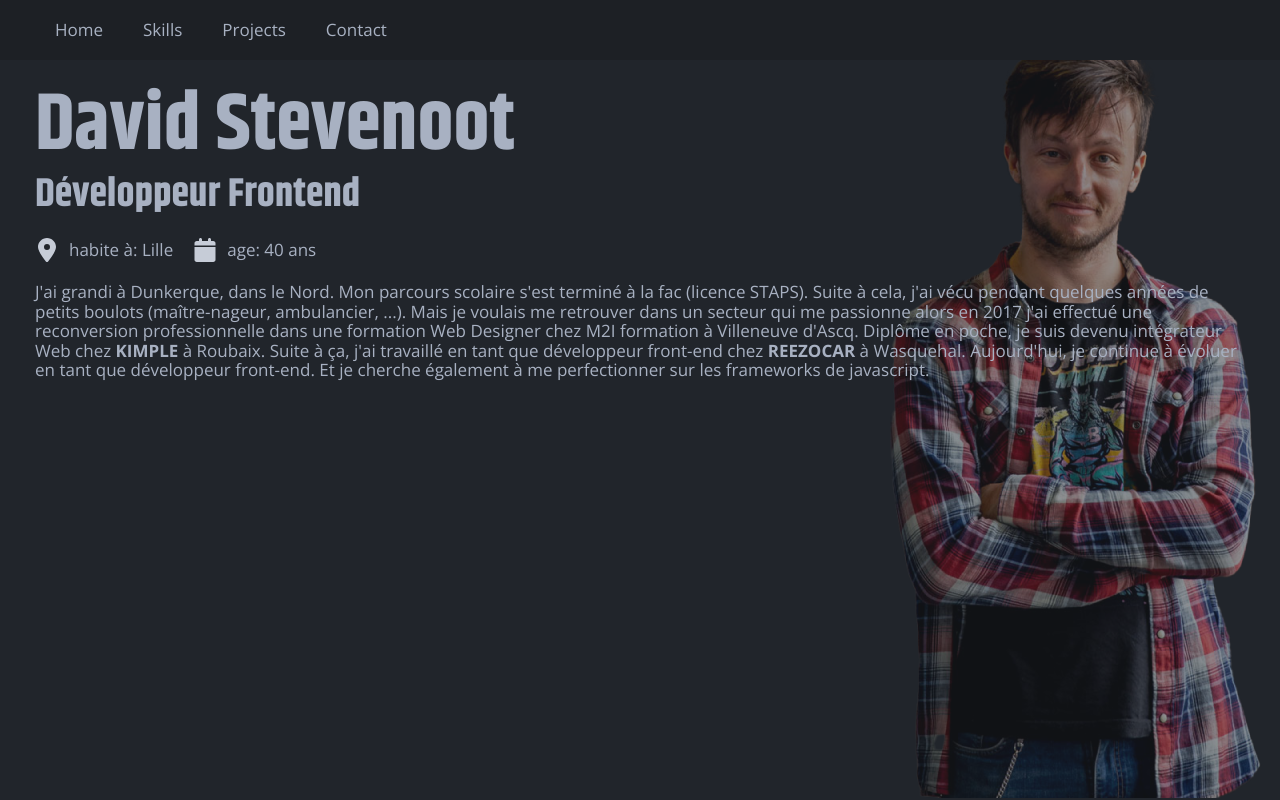
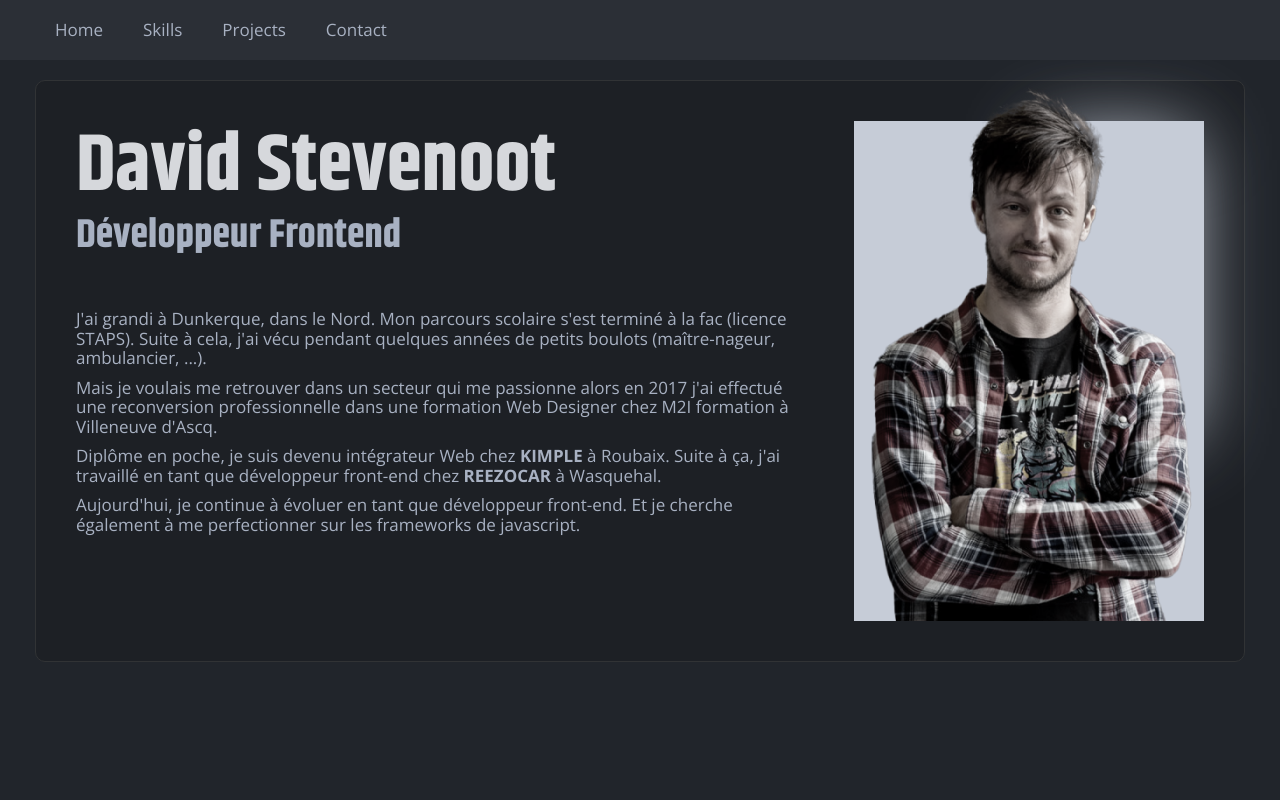
Before and after one commit to Evil-dave-dev/react-portfolio, a Next.js app: page /HomePage in a window 1280 px wide. Built offline with nearby package versions, Linux system fonts and the light colour scheme.

Commit message:
update layout homepage

```diff
--- a/pages/ContactPage.js
+++ b/pages/ContactPage.js
@@ -38,7 +38,7 @@ function ContactPage() {
     <>
       <Navbar />
       <main className={styles.main}>
-        <h2 style={{ marginBottom: "4rem" }}>Contact</h2>
+        <h2 className={styles.highlight}>Contact</h2>
         <div className={styles.container}>
           <div className={styles.container_form}>
             <strong>vous pouvez nous envoyer un message ici</strong>
--- a/pages/HomePage.js
+++ b/pages/HomePage.js
@@ -1,8 +1,4 @@
 import Navbar from "../components/Navbar";
-import Image from "next/image";
-import davidlarge from "../src/assets/davidlarge.png";
-import { FontAwesomeIcon } from "@fortawesome/react-fontawesome";
-import { faCalendar, faLocationDot } from "@fortawesome/free-solid-svg-icons";
 import styles from "../styles/pages/_homepage.module.scss";
 
 function HomePage() {
@@ -10,36 +6,43 @@ function HomePage() {
     <>
       <Navbar />
       <main className={styles.main}>
-        <div className={styles.title}>
-          <h1 className={styles.highlight}>David Stevenoot</h1>
-          <h3>Développeur Frontend</h3>
-        </div>
-        <div className={styles.infos}>
-          <div className={styles.info}>
-            <FontAwesomeIcon icon={faLocationDot} className={styles.icon} />
-            <p>habite à: Lille</p>
+        <div className={styles.content}>
+          <div className={styles.text}>
+            <section className={styles.title}>
+              <h1 className={styles.highlight}>David Stevenoot</h1>
+              <h3>Développeur Frontend</h3>
+            </section>
+            <section className={styles.presentation}>
+              <p className={styles.section}>
+                J'ai grandi à Dunkerque, dans le Nord. Mon parcours scolaire
+                s'est terminé à la fac (licence STAPS). Suite à cela, j'ai vécu
+                pendant quelques années de petits boulots (maître-nageur,
+                ambulancier, ...).
+              </p>
+              <p className={styles.section}>
+                Mais je voulais me retrouver dans un secteur qui me passionne
+                alors en 2017 j'ai effectué une reconversion professionnelle
+                dans une formation Web Designer chez M2I formation à Villeneuve
+                d'Ascq.
+              </p>
+              <p className={styles.section}>
+                {" "}
+                Diplôme en poche, je suis devenu intégrateur Web chez{" "}
+                <strong>KIMPLE</strong> à Roubaix. Suite à ça, j'ai travaillé en
+                tant que développeur front-end chez <strong>REEZOCAR</strong> à
+                Wasquehal.
+              </p>
+              <p className={styles.section}>
+                {" "}
+                Aujourd'hui, je continue à évoluer en tant que développeur
+                front-end. Et je cherche également à me perfectionner sur les
+                frameworks de javascript.
+              </p>
+            </section>
           </div>
-          <div className={styles.info}>
-            <FontAwesomeIcon icon={faCalendar} className={styles.icon} />
-            <p>age: 40 ans</p>
-          </div>
-        </div>
-        <p className={styles.presentation}>
-          J'ai grandi à Dunkerque, dans le Nord. Mon parcours scolaire s'est
-          terminé à la fac (licence STAPS). Suite à cela, j'ai vécu pendant
-          quelques années de petits boulots (maître-nageur, ambulancier, ...).
-          Mais je voulais me retrouver dans un secteur qui me passionne alors en
-          2017 j'ai effectué une reconversion professionnelle dans une formation
-          Web Designer chez M2I formation à Villeneuve d'Ascq. Diplôme en poche,
-          je suis devenu intégrateur Web chez <strong>KIMPLE</strong> à Roubaix.
-          Suite à ça, j'ai travaillé en tant que développeur front-end chez{" "}
-          <strong>REEZOCAR</strong> à Wasquehal. Aujourd'hui, je continue à
-          évoluer en tant que développeur front-end. Et je cherche également à
-          me perfectionner sur les frameworks de javascript.
-        </p>
-
-        <div className={styles.image}>
-          <Image src={davidlarge} alt="david" priority />
+          <section className={styles.imageContent}>
+            <img src="../davidLarge.png" alt="david" className={styles.image} />
+          </section>
         </div>
       </main>
     </>
--- a/pages/ProjectsPage.js
+++ b/pages/ProjectsPage.js
@@ -6,7 +6,7 @@ function ProjectsPage() {
     <>
       <Navbar />
       <main className={styles.main}>
-        <h1>Projects Page</h1>
+        <h2 className={styles.highlight}>Projects Page</h2>
         <div className={styles.container}>
           <section className={styles.project}>
             <p>recipe shop</p>
--- a/pages/SkillsPage.js
+++ b/pages/SkillsPage.js
@@ -76,7 +76,7 @@ function SkillsPage() {
     <>
       <Navbar />
       <main className={styles.main}>
-        <h1>Skills Page</h1>
+        <h2 className={styles.highlight}>Skills Page</h2>
         <div className={styles.container}>
           <SkillSection title="frontend" skills={skills.frontend} />
           <SkillSection title="backend" skills={skills.backend} />
--- a/styles/components/_navbar.module.scss
+++ b/styles/components/_navbar.module.scss
@@ -9,7 +9,7 @@
 .content {
   display: flex;
   justify-content: flex-start;
-  background-color: hsl(var(--card));
+  background-color: hsl(var(--muted));
   padding: 0 3.5rem;
 }
 
@@ -19,5 +19,5 @@
 }
 
 .activeLink {
-  background-color: hsl(var(--accent));
+  background-color: hsl(var(--background));
 }
--- a/styles/pages/_contactpage.module.scss
+++ b/styles/pages/_contactpage.module.scss
@@ -34,6 +34,10 @@
   }
 }
 
+.highlight {
+  color: hsl(var(--secondary-foreground));
+}
+
 .icon {
   fill: hsl(var(--foreground));
   width: 3rem;
--- a/styles/pages/_homepage.module.scss
+++ b/styles/pages/_homepage.module.scss
@@ -1,44 +1,55 @@
 @use "../abstracts" as *;
 
 .main {
-  display: flex;
-  flex-direction: column;
-  gap: 2rem;
   padding: 8rem 3.5rem;
   background-color: hsl(var(--background));
   min-height: 100vh;
 }
 
-.infos {
+.content {
   display: flex;
-  gap: 2rem;
-  align-items: center;
+  flex-wrap: wrap;
+  gap: 5rem;
+  background-color: hsl(var(--card));
+  border: 1px solid hsl(var(--border));
+  padding: 4rem;
+  border-radius: 1rem;
 }
 
-.info {
-  display: flex;
-  gap: 1rem;
-  align-items: center;
+.highlight {
+  color: hsl(var(--secondary-foreground));
 }
 
-.icon {
-  color: hsl(var(--primary));
-  width: 2.4rem;
-  height: 2.4rem;
+.text {
+  display: flex;
+  flex-direction: column;
+  gap: 5rem;
+  flex: 1;
 }
 
-.title,
-.infos,
-.presentation {
+.title {
+  display: flex;
+  flex-direction: column;
+}
+
+.section {
+  margin-bottom: 1rem;
+}
+
+.imageContent {
   position: relative;
-  z-index: 1;
+  background-color: hsl(var(--primary));
+  flex: 0 1 35rem;
+  height: 50rem;
+  box-shadow: 87px -87px 78px -100px hsl(var(--primary));
 }
 
 .image {
   position: absolute;
-  bottom: 0;
-  right: 1rem;
-  opacity: 0.5;
-  max-width: 80vw;
-  z-index: 0;
+  top: -5rem;
+  width: 100%;
+  height: calc(100% + 5rem);
+  object-fit: cover;
+  object-position: center top;
+  filter: grayscale(80%);
 }
--- a/styles/pages/_projectspage.module.scss
+++ b/styles/pages/_projectspage.module.scss
@@ -11,10 +11,14 @@
   gap: 2rem;
 }
 
+.highlight {
+  color: hsl(var(--secondary-foreground));
+}
+
 .project {
   background-color: hsl(var(--card));
   color: hsl(var(--card-foreground));
   border: 1px solid hsl(var(--border));
-  padding: 1rem;
+  padding: 2rem 4rem;
   border-radius: 1rem;
 }
--- a/styles/pages/_skillspage.module.scss
+++ b/styles/pages/_skillspage.module.scss
@@ -13,6 +13,10 @@
   @include x-small {
     flex-direction: row;
   }
+}
+
+.highlight {
+  color: hsl(var(--secondary-foreground));
 }
 
 .links {
```
Also changed, not shown: public/davidLarge.png (renamed from src/assets/davidlarge.png), public/davidSmall.png (renamed from src/assets/davidsmall.png).
